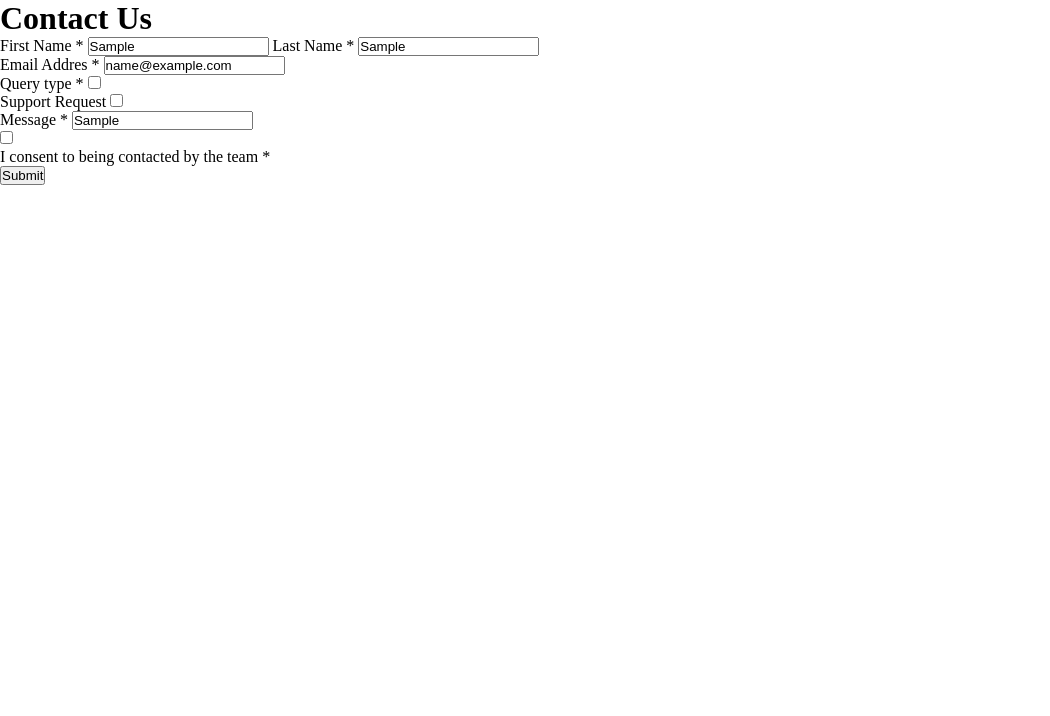
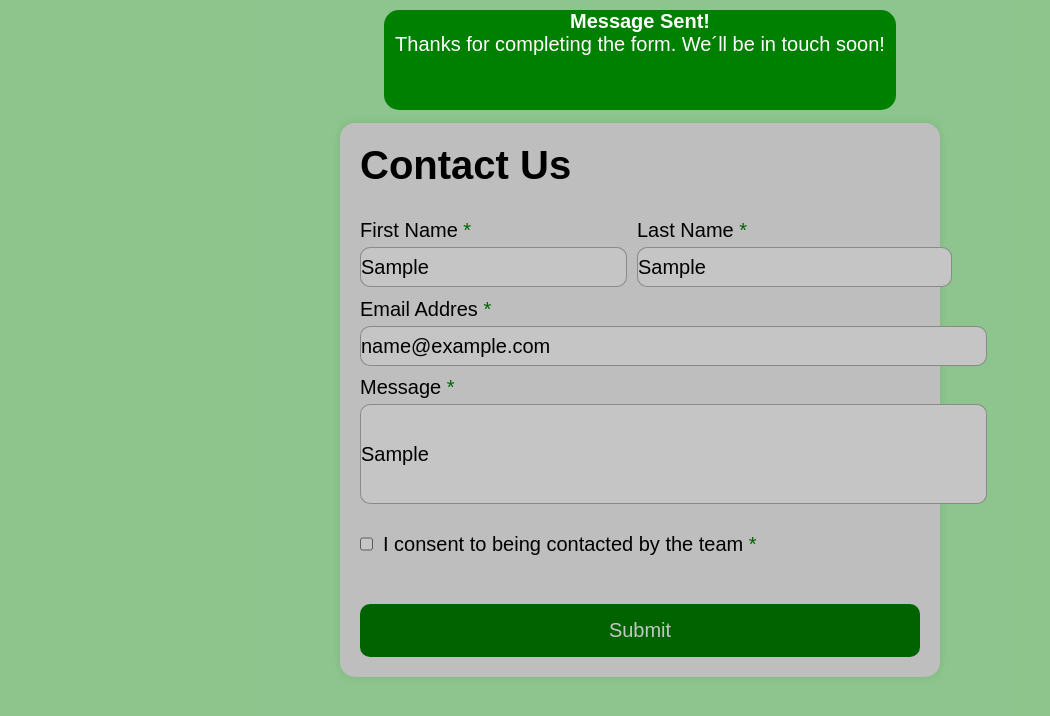
Before and after one commit to PabloSantosdve/Formulario_de_Contato, a plain HTML site: page index.html in a window 1280 px wide. Both pictures are taken after typing "Sample", "Sample", "name@example.com", "Sample" into the empty fields and a click on the button "Submit". Shown: the whole page, without its empty margins (0-1050 px from the left). Drawn offline with Linux system fonts and the light colour scheme.

Commit message:
finish
Finalizando o exercicio

```diff
--- a/index.html
+++ b/index.html
@@ -10,45 +10,46 @@
 
 	<div class="container">
 		<h1>Contact Us</h1>
-		<form action="">
 
-			<div class="forms_duplo">
-				<label for="">First Name <span class="asterisco">*</span></label>
-				<input type="text" name="" id="name" required>
-
-				<label for="">Last Name <span class="asterisco">*</span></label>
-				<input type="text" name="" id="name" required>
-			</div>
-
-			<label for="">Email Addres <span>*</span></label>
-			<input type="email" name="" id="email" required>
+		<form action="" class="form_container">
 
 			<div class="forms_duplo">
 
-			<div>
-				<label for="">Query type <span>*</span></label>
-				<input type="checkbox" name="General" id="general">
-			</div>
-
+				<div>
+					<label for="">First Name <span class="asterisco">*</span></label>
+					<input type="text" name="" id="name" required size="20">
+				</div>
 
 				<div>
-					<label for="">Support Request</label>
-					<input type="checkbox" name="Suport" id="support">
+					<label for="">Last Name <span class="asterisco">*</span></label>
+					<input type="text" name="" id="name" required size="24.5">
 				</div>
 
 			</div>
 
-			<label for="">Message <span>*</span></label>
-			<input type="text" name="" id="mensagem">
+
+			<label for="">Email Addres <span class="asterisco">*</span></label>
+			<input type="email" name="" id="email" required size="50">
+
+
+			<label for="">Message <span class="asterisco">*</span></label>
+			<input type="text" name="" id="mensagem" size="50" >
 
 			<div class="check">
 				<input type="checkbox" name="" id="consentimento">
-				<p>I consent to being contacted by the team <span>*</span></p>
+				<p>I consent to being contacted by the team <span class="asterisco">*</span></p>
 			</div>
 		</form>
 
 		<button onclick="Modal()">Submit</button>
+	</div>
 
+	<div class="background_modal" onclick="FecharModal()">
+
+		<div class="modal">
+			<h3>Message Sent!</h3>
+			<p>Thanks for completing the form. We´ll be in touch soon!</p>
+		</div>
 
 	</div>
 
--- a/styles/Script.js
+++ b/styles/Script.js
@@ -0,0 +1,16 @@
+function  Modal(){
+	let modal = document.querySelector('.modal')
+	let fundo = document.querySelector('.background_modal')
+
+	modal.style.display="block";
+	fundo.style.display = "block"
+}
+
+function FecharModal(){
+	let modal = document.querySelector('.modal')
+	let fundo = document.querySelector('.background_modal')
+
+	modal.style.display="none";
+	fundo.style.display = "none"
+
+}
--- a/styles/style.css
+++ b/styles/style.css
@@ -1,4 +1,121 @@
-*{
+* {
+    margin: 0;
+    padding: 0;
+    box-sizing: border-box; /* Adiciona esta linha para melhor controle do espaçamento */
+	font-size: 20px;
+}
+.asterisco{
+	color: green;
+	font-size: 20px;
+}
+
+body {
+    background-color: rgb(183, 255, 183);
+    display: flex;
+    justify-content: center;
+    align-items: center;
+	flex-direction: column;
+    height: 100vh;
+    font-family: Arial, sans-serif; /* Melhorar a aparência do texto */
+}
+
+h1{
+	font-size: 40px;
 	margin: 0;
+}
+
+.container {
+    background-color: #f6f6f6;
+	max-width: 600px;
+    width: 60%; /* Garante que o contêiner responda ao tamanho da janela */
+    padding: 20px; /* Adiciona preenchimento para espaçamento interno */
+    border-radius: 15px; /* Adiciona bordas arredondadas */
+    box-shadow: 0 0 10px rgba(0, 0, 0, 0.1); /* Adiciona uma leve sombra para dar profundidade */
+	height: auto;
+	display: flex;
+	flex-direction: column;
+	gap: 40px;
+}
+form{
+	margin-top: -20px;
+}
+
+label {
+    display: block;
+    margin: 10px 0 5px;
+}
+
+.forms_duplo{
+	height: 80px;
+	display: flex;
+	flex-direction: row;
+	align-items: center;
+	gap: 10px;
+}
+
+.select_duplo{
+	height: 100px;
+	background-color: blueviolet;
+	display: flex;
+	flex-direction: column;
+
+}
+
+input{
+	height: 40px;
+	border-radius: 10px;
+	border: 0.5px solid rgba(128, 128, 128, 0.599);
 	padding: 0;
 }
+
+#mensagem{
+	height: 100px;
+}
+.check{
+	display: flex;
+	align-items: center;
+	margin-top: 20px;
+	gap: 10px;
+}
+
+button{
+	background-color: green;
+	padding: 15px;
+	border-radius: 10px;
+	border: none;
+	color: white;
+}
+
+
+/*Estilizando o Modal*/
+
+.background_modal{
+	width: 100vw;
+	height: 100vh;
+	background-color: rgba(0, 0, 0, 0.227);
+	position: absolute;
+	top: 0;
+	left: 0;
+	text-align: center;
+	display: none;
+	transition: all 0.5s;
+
+}
+
+.modal{
+	width: 40%;
+	height: 100px;
+	background-color: green;
+	color: white;
+	display: flex;
+	flex-direction: column;
+	align-items: center;
+	justify-content: space-around;
+	position: absolute;
+	top:  10px;
+	left: 50%;
+	transform: translate(-50%);
+	border-radius: 15px;
+	display: none;
+	transition: all 0.5s;
+}
```
